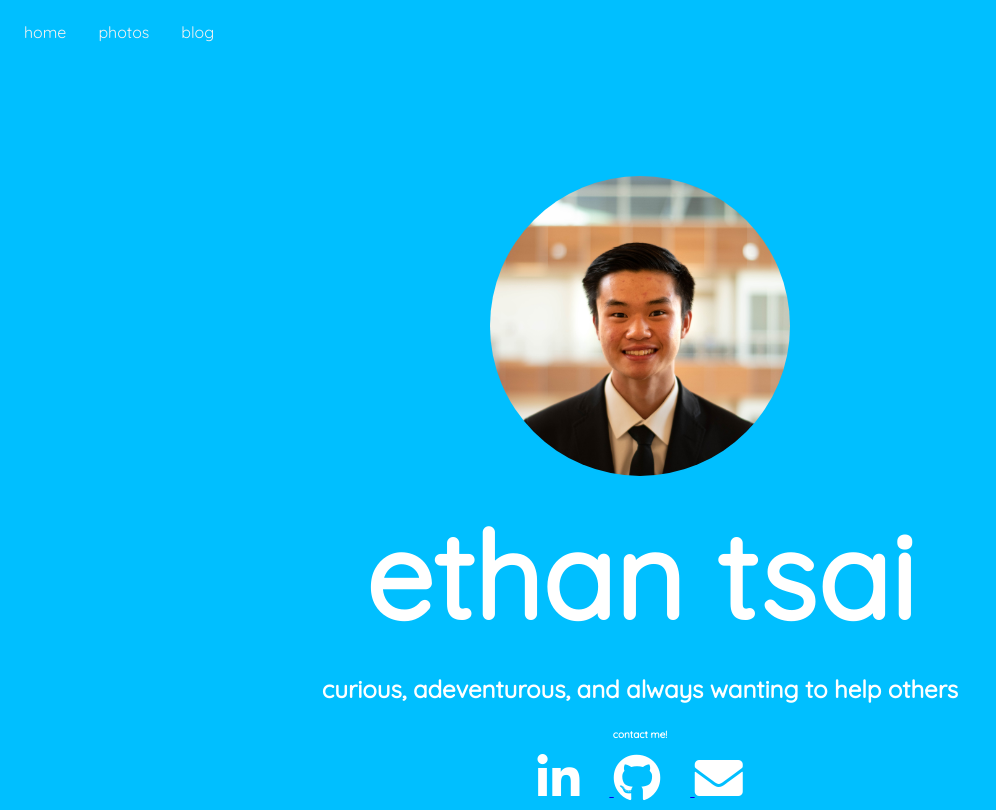
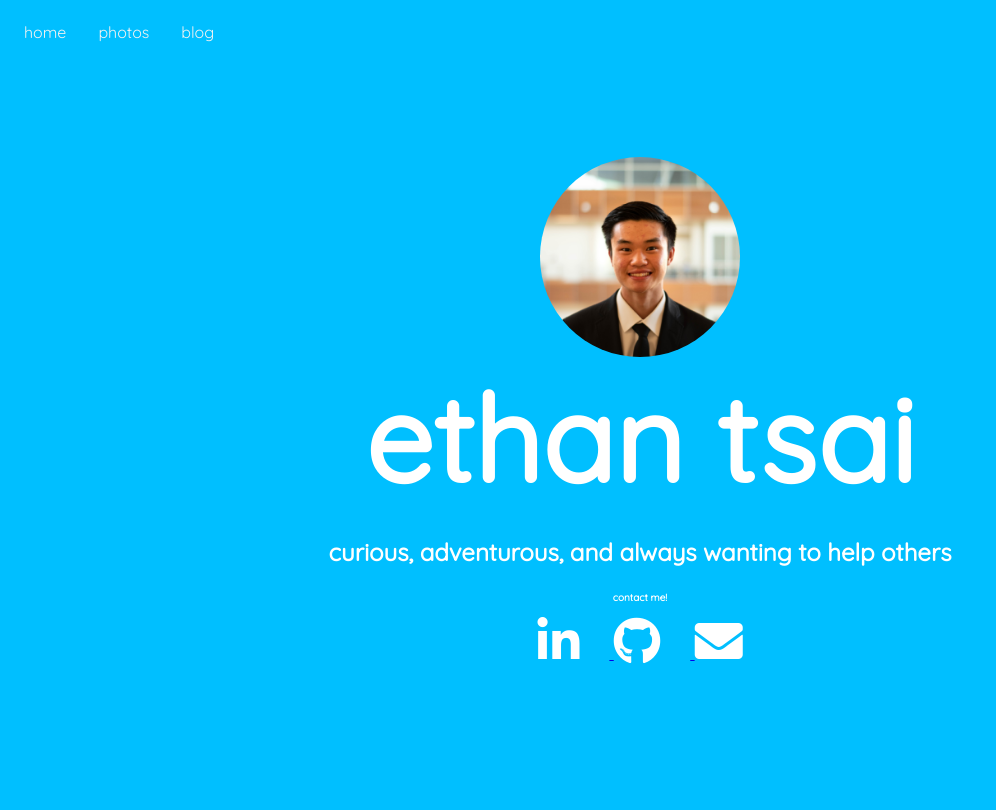
Before and after one commit to ethantsai01/ethantsai01.github.io, a plain HTML site: page index.html in a window 1280 px wide. Shown: the whole page, without its empty margins (0-996 px from the left). Drawn offline with Linux system fonts and the light colour scheme.

Commit message:
Add files via upload

```diff
--- a/index.html
+++ b/index.html
@@ -16,9 +16,9 @@
   </div>
 
   <div class = "nameheader">
-    <img src = "headshot.jpg" style = "width: 300px; border-radius: 50%; margin: 20px">
+    <img src = "headshot.jpg" style = "width: 200px; border-radius: 50%; margin: 0.1%">
     <p style = "font-size: 750%; font-weight: bolder; margin: 0">ethan tsai</p>
-    <h3 style = "font-size: 24px; margin: 10">curious, adeventurous, and always wanting to help others</h3>
+    <h3 style = "font-size: 24px; margin: 10">curious, adventurous, and always wanting to help others</h3>
     <h4 style = "font-size: 10px">contact me!</h4>
     <a href = "https://www.linkedin.com/in/ethantsai01/">
       <i class = "fab fa-linkedin-in fa-3x" style = "color: white; padding-right: 30px; text-decoration: none;"></i>
```
